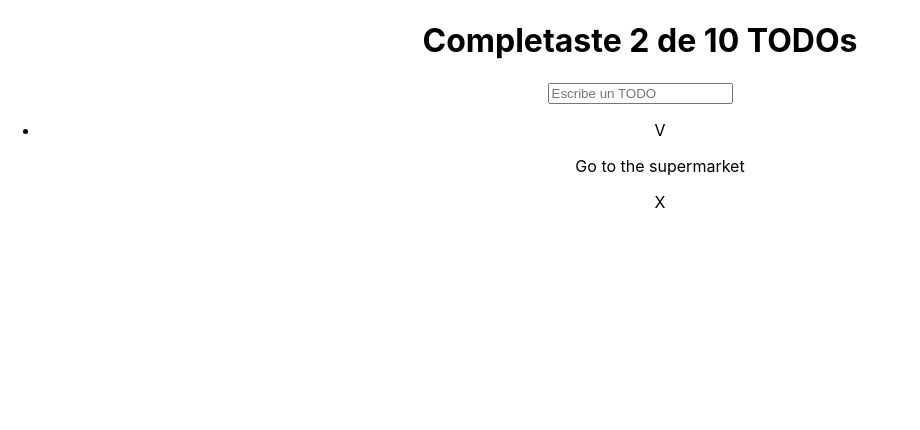
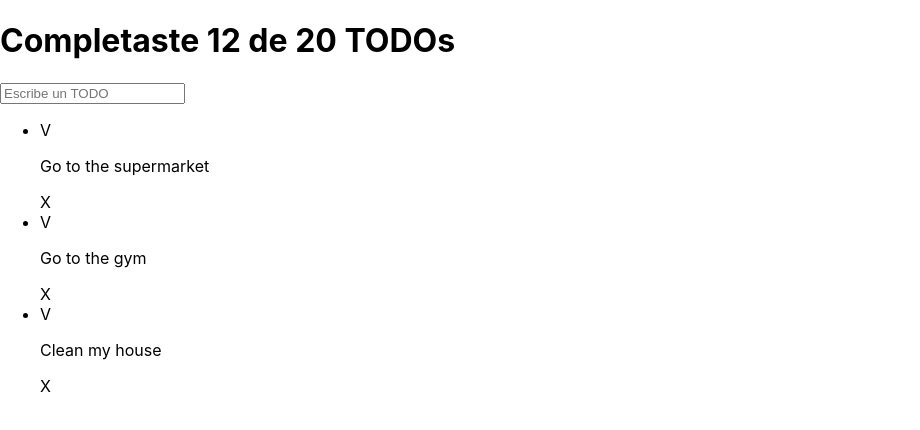
Before and after one commit to Angie-07/todo-app, a React (Create React App) app: page / in a window 1280 px wide. Shown: the top 430 px of the page, without its empty margins (0-920 px from the left). Built offline with nearby package versions, Linux system fonts and the light colour scheme.

Commit message:
chore: Props and attributes

```diff
--- a/src/App.js
+++ b/src/App.js
@@ -1,18 +1,36 @@
-import './App.css';
-import { TodoCounter } from './TodoCounter';
-import { TodoSearch } from './TodoSearch';
-import { TodoList } from './TodoList';
-import { TodoItem } from './TodoItem';
+import "./App.css";
+import React from "react";
+import { TodoCounter } from "./TodoCounter";
+import { TodoSearch } from "./TodoSearch";
+import { TodoList } from "./TodoList";
+import { TodoItem } from "./TodoItem";
+
+const defaultTodos = [
+  {
+    text: "Go to the supermarket",
+    completed: true,
+  },
+  {
+    text: "Go to the gym",
+    completed: false,
+  },
+  {
+    text: "Clean my house",
+    completed: false,
+  },
+];
 
 function App() {
   return (
-    <div className="App">
-      <TodoCounter/>
-      <TodoSearch/>
+    <React.Fragment>
+      <TodoCounter todoCompleted={12} total={20} />
+      <TodoSearch />
       <TodoList>
-        <TodoItem/>
+        {defaultTodos.map((el) => (
+          <TodoItem key={el.text} text={el.text} completed={el.completed} />
+        ))}
       </TodoList>
-    </div>
+    </React.Fragment>
   );
 }
 
--- a/src/TodoCounter.js
+++ b/src/TodoCounter.js
@@ -1,7 +1,7 @@
-function TodoCounter() {
+function TodoCounter(props) {
   return (
     <h1>
-        Completaste 2 de 10 TODOs
+        Completaste {props.todoCompleted} de {props.total} TODOs
     </h1>
   )
 }
--- a/src/TodoItem.js
+++ b/src/TodoItem.js
@@ -1,8 +1,8 @@
-function TodoItem() {
+function TodoItem(props) {
   return (
     <li>
         <span>V</span>
-        <p>Go to the supermarket</p>
+        <p>{props.text}</p>
         <span>X</span>
     </li>
   )
```
